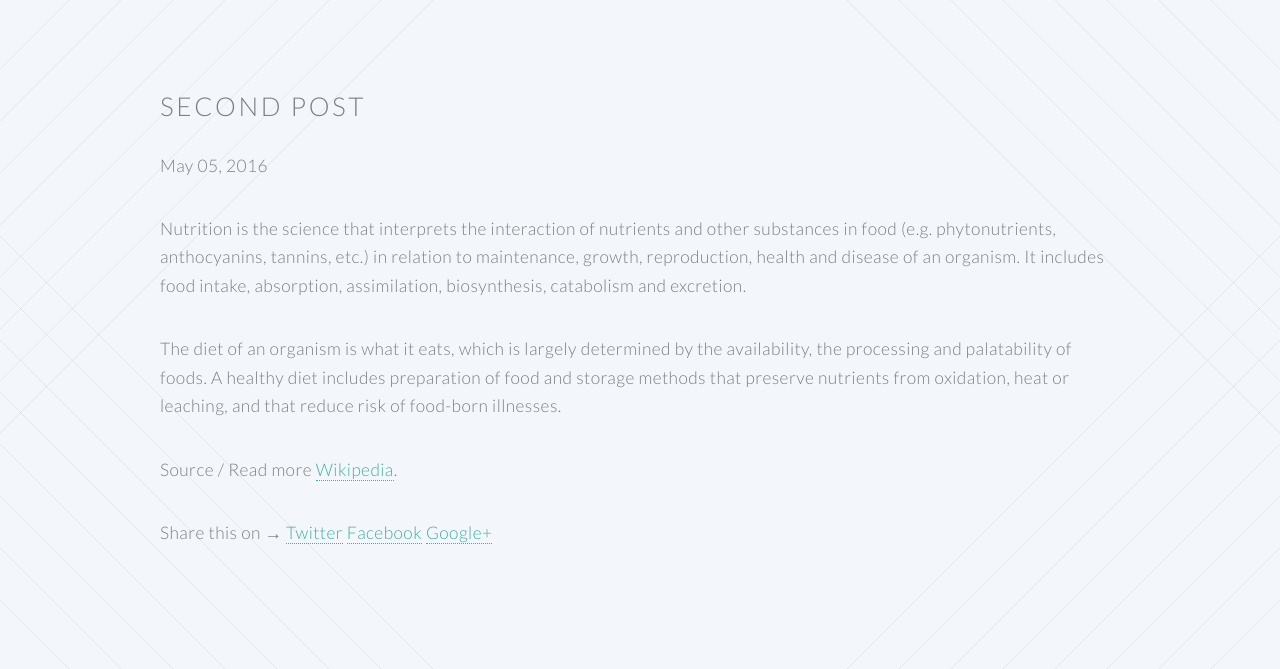
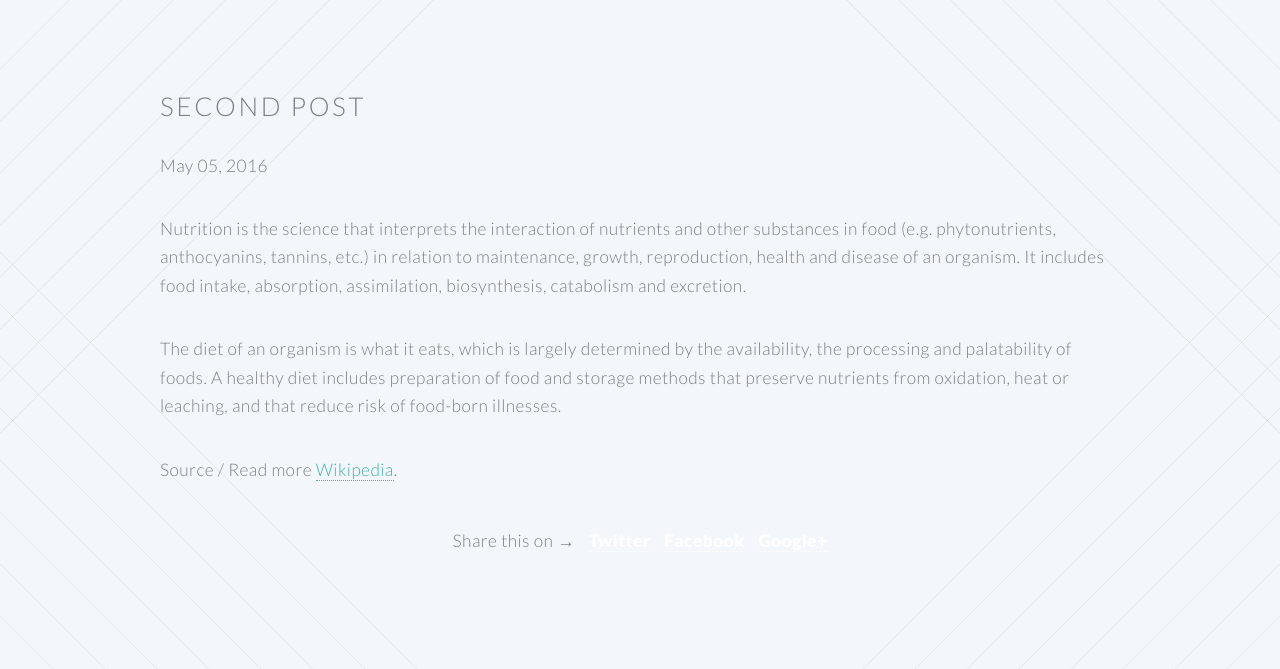
Before and after one commit to lmchristensen23/lmchristensen23.github.io, a Jekyll site: the page built from _posts/2016-05-05-second-post.md, in a window 1280 px wide. Shown: the part 543-1212 px from the top of the page. Built offline with Jekyll 4.4.1, drawn with Linux system fonts in a browser that asks for light colours; grey boxes are pictures that could not be loaded.

Commit message:
added css for share links

```diff
--- a/assets/css/main.css
+++ b/assets/css/main.css
@@ -1642,6 +1642,25 @@
 		border-left: solid 0.5em rgba(124, 128, 129, 0.2);
 		font-style: italic;
 		padding: 1em 0 1em 2em;
+	}
+
+	.share-page {
+	    text-align: center;
+	    background: $secondary-color;
+	    color: $light-color;
+	    padding: 8px 15px;
+	    border-radius: 5px;
+	    margin: 1.5 * $spacing-unit 0;
+
+	    a {
+	        font-weight: 700;
+	        color: #fff;
+	        margin-left: 10px;
+
+	        &:hover {
+	            border-bottom: 1px dashed #fff;
+	        }
+	    }
 	}
 
 /* Section/Article */
```
